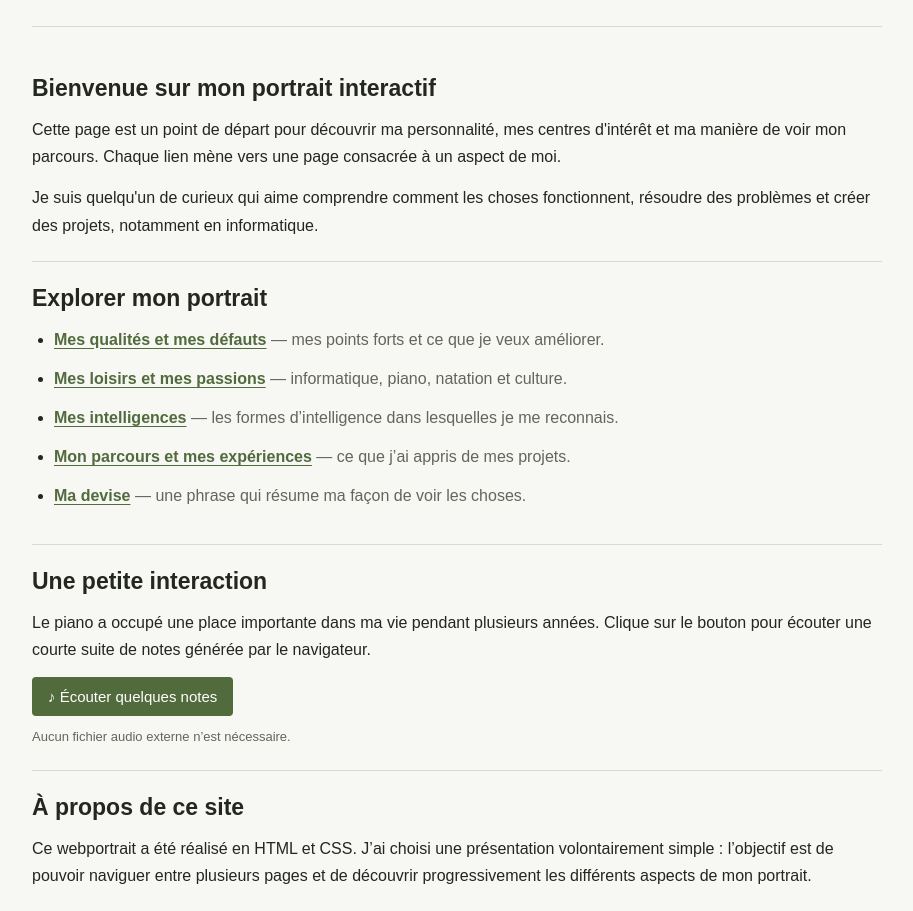
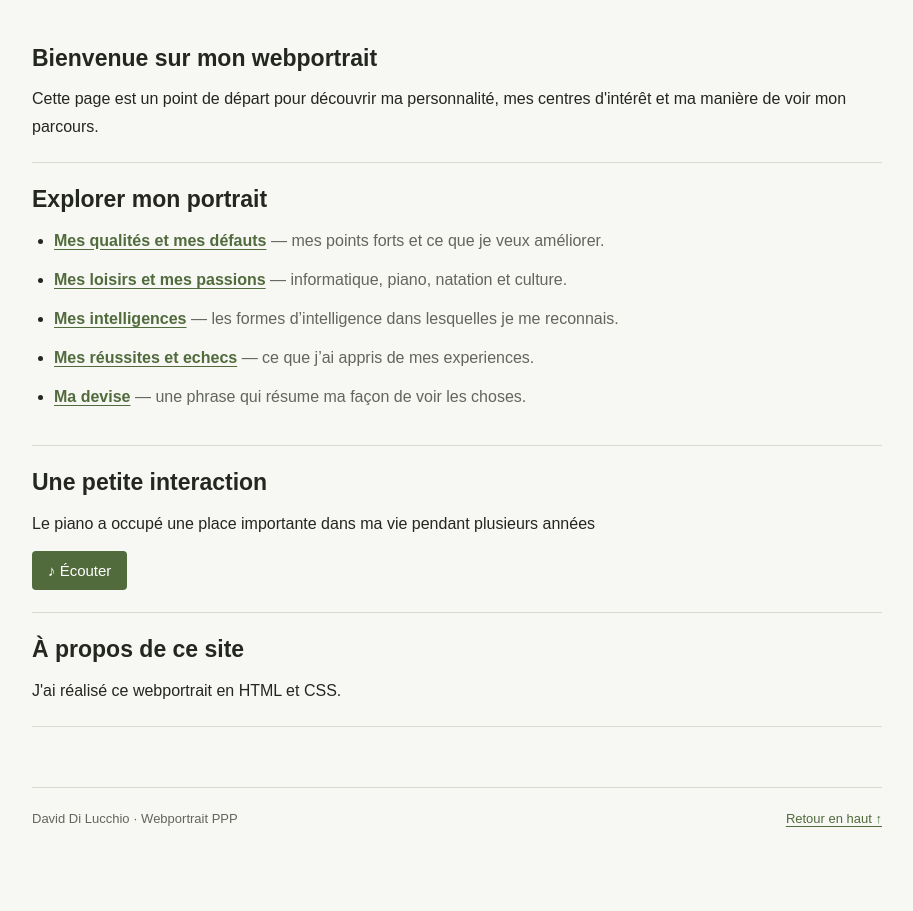
Before and after one commit to lildilu/ppp, a plain HTML site: page index.html in a window 1280 px wide. Shown: the part 178-1089 px from the top of the page, without its empty margins (183-1096 px from the left). After the commit the page ends 1043 px from the top, so only its background shows below. Drawn offline with Linux system fonts and the light colour scheme.

Commit message:
Update index.html

```diff
--- a/index.html
+++ b/index.html
@@ -1,17 +1,17 @@
 <!doctype html>
 <html lang="fr"><head><meta charset="utf-8"><meta name="viewport" content="width=device-width, initial-scale=1"><title>Mon webportrait — David Di Lucchio</title><link rel="stylesheet" href="style.css"></head>
-<body><header><p class="small-title">PPP · BUT INFORMATIQUE · SEMESTRE 1</p><h1>Mon webportrait</h1><p class="subtitle">Bonjour, je m'appelle David Di Lucchio.</p></header>
+<body><header><p class="small-title">PPP · BUT INFORMATIQUE · S1</p><h1>Mon webportrait</h1></header>
 <main>
-<section><h2>Bienvenue sur mon portrait interactif</h2><p>Cette page est un point de départ pour découvrir ma personnalité, mes centres d'intérêt et ma manière de voir mon parcours. Chaque lien mène vers une page consacrée à un aspect de moi.</p><p>Je suis quelqu'un de curieux qui aime comprendre comment les choses fonctionnent, résoudre des problèmes et créer des projets, notamment en informatique.</p></section>
+<section><h2>Bienvenue sur mon webportrait</h2><p>Cette page est un point de départ pour découvrir ma personnalité, mes centres d'intérêt et ma manière de voir mon parcours.</p></section>
 <section><h2>Explorer mon portrait</h2><ul class="link-list">
 <li><a href="pages/qualites-defauts.html">Mes qualités et mes défauts</a> <span>— mes points forts et ce que je veux améliorer.</span></li>
 <li><a href="pages/loisirs.html">Mes loisirs et mes passions</a> <span>— informatique, piano, natation et culture.</span></li>
 <li><a href="pages/intelligences.html">Mes intelligences</a> <span>— les formes d’intelligence dans lesquelles je me reconnais.</span></li>
-<li><a href="pages/parcours.html">Mon parcours et mes expériences</a> <span>— ce que j’ai appris de mes projets.</span></li>
+<li><a href="pages/parcours.html">Mes réussites et echecs</a> <span>— ce que j’ai appris de mes experiences.</span></li>
 <li><a href="pages/devise.html">Ma devise</a> <span>— une phrase qui résume ma façon de voir les choses.</span></li>
 </ul></section>
-<section><h2>Une petite interaction</h2><p>Le piano a occupé une place importante dans ma vie pendant plusieurs années. Clique sur le bouton pour écouter une courte suite de notes générée par le navigateur.</p><button id="playNotes" type="button">♪ Écouter quelques notes</button><p id="audioStatus" class="small-note" aria-live="polite">Aucun fichier audio externe n’est nécessaire.</p></section>
-<section><h2>À propos de ce site</h2><p>Ce webportrait a été réalisé en HTML et CSS. J’ai choisi une présentation volontairement simple : l’objectif est de pouvoir naviguer entre plusieurs pages et de découvrir progressivement les différents aspects de mon portrait.</p></section>
+<section><h2>Une petite interaction</h2><p>Le piano a occupé une place importante dans ma vie pendant plusieurs années</p><button id="playNotes" type="button">♪ Écouter</button></section>
+<section><h2>À propos de ce site</h2><p>J'ai réalisé ce webportrait en HTML et CSS. </p></section>
 </main><footer><p>David Di Lucchio · Webportrait PPP</p><a href="#top">Retour en haut ↑</a></footer>
 <script>
 const button=document.getElementById('playNotes'),status=document.getElementById('audioStatus');
```
